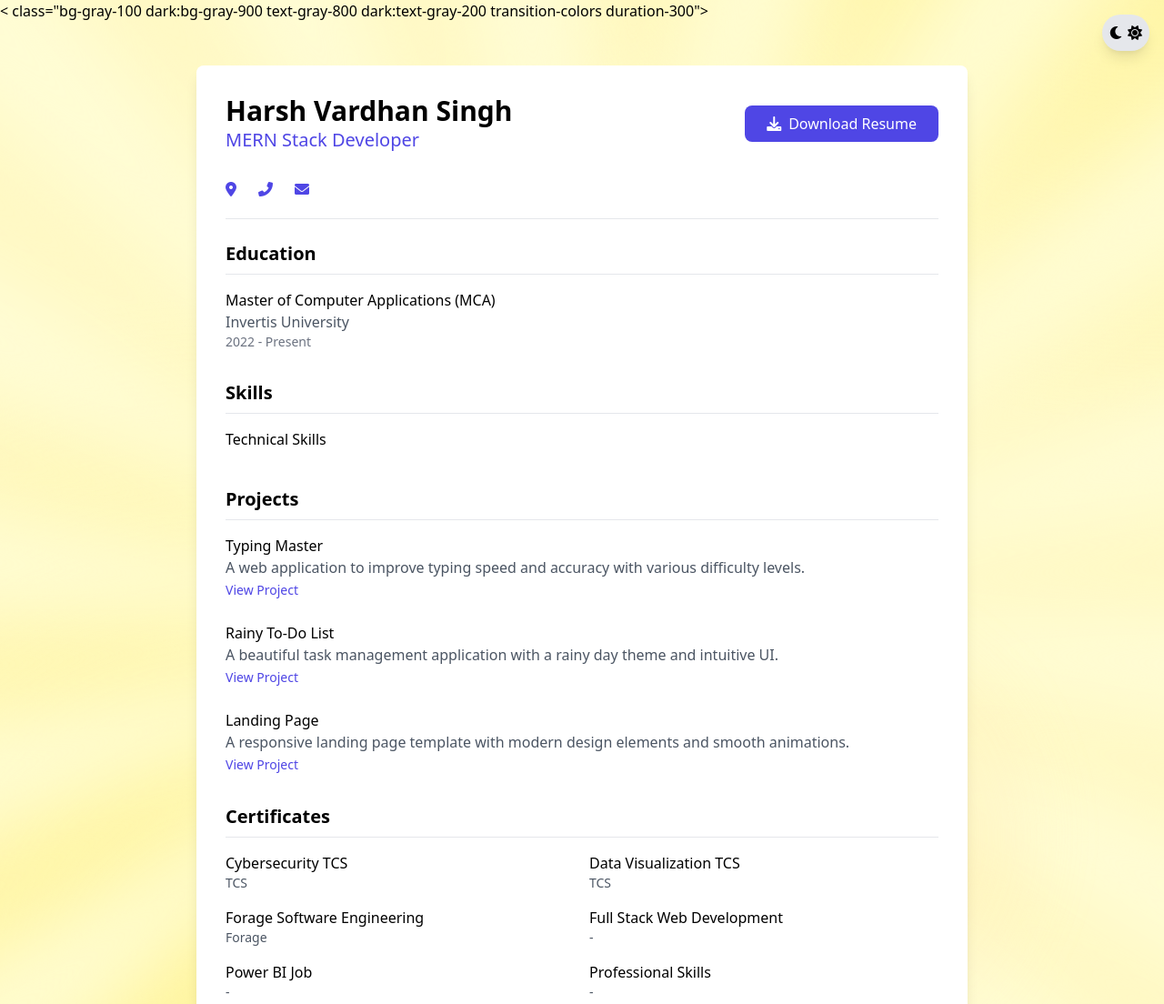
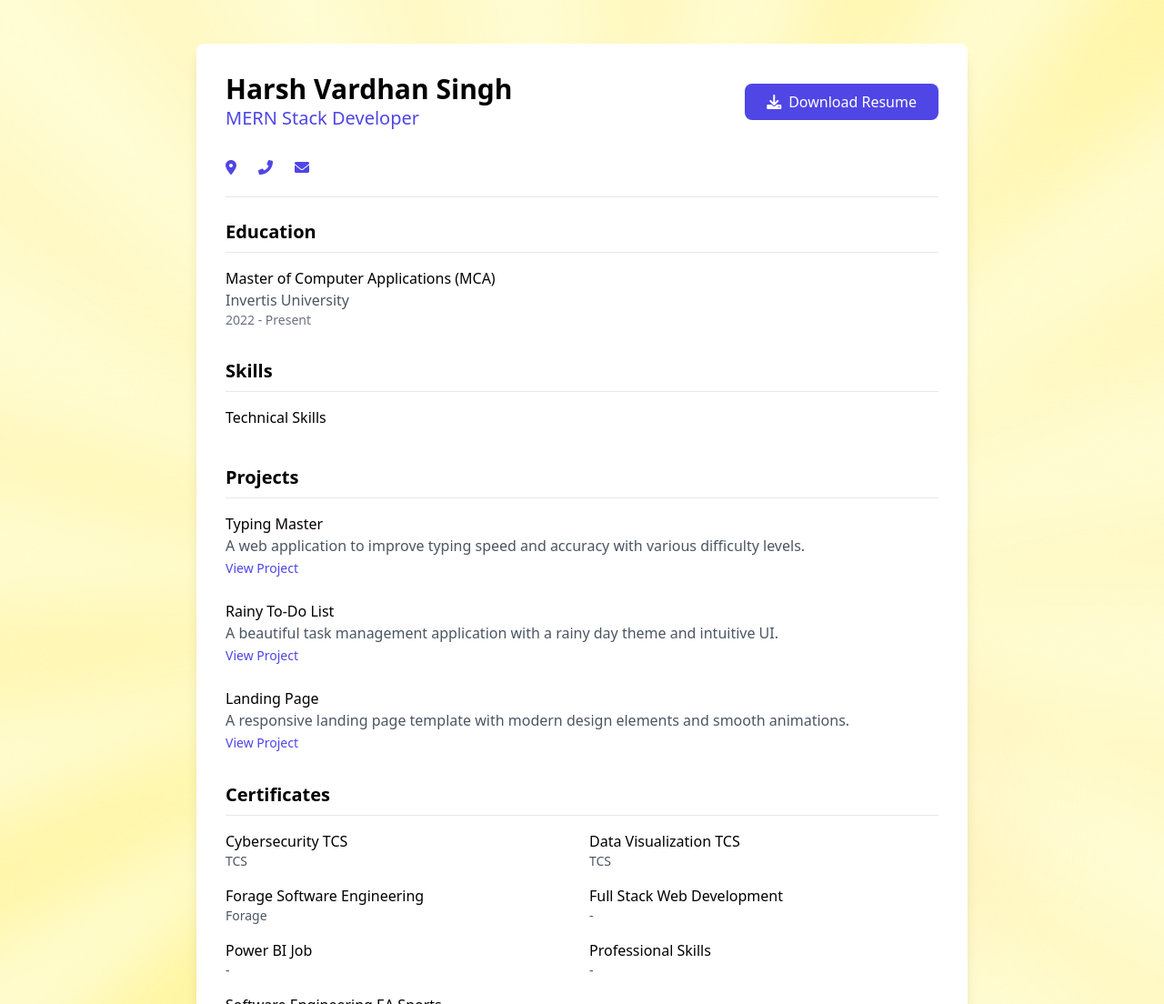
Before and after one commit to harsh207s/My_Portfolio, a plain HTML site: page resume.html in a window 1280 px wide. Shown: the top 1104 px of the page at 91% size. Drawn offline with nearby package versions, Linux system fonts and the light colour scheme; a script that the page names is missing.

Commit message:
Update resume.html

```diff
--- a/resume.html
+++ b/resume.html
@@ -9,12 +9,6 @@
     <link rel="stylesheet" href="css/style.css">
     <script src="js/darkmode.js" defer></script>
 </head>
-< class="bg-gray-100 dark:bg-gray-900 text-gray-800 dark:text-gray-200 transition-colors duration-300">
-    <!-- Dark Mode Toggle -->
-    <button id="darkModeToggle" class="fixed top-4 right-4 z-50 p-2 rounded-full bg-gray-200 dark:bg-gray-700 shadow-lg">
-        <i class="fas fa-moon dark:hidden"></i>
-        <i class="fas fa-sun hidden dark:block"></i>
-    </button>
 
     <!-- Resume Content -->
     <div class="container mx-auto px-6 py-12 max-w-4xl">
```
